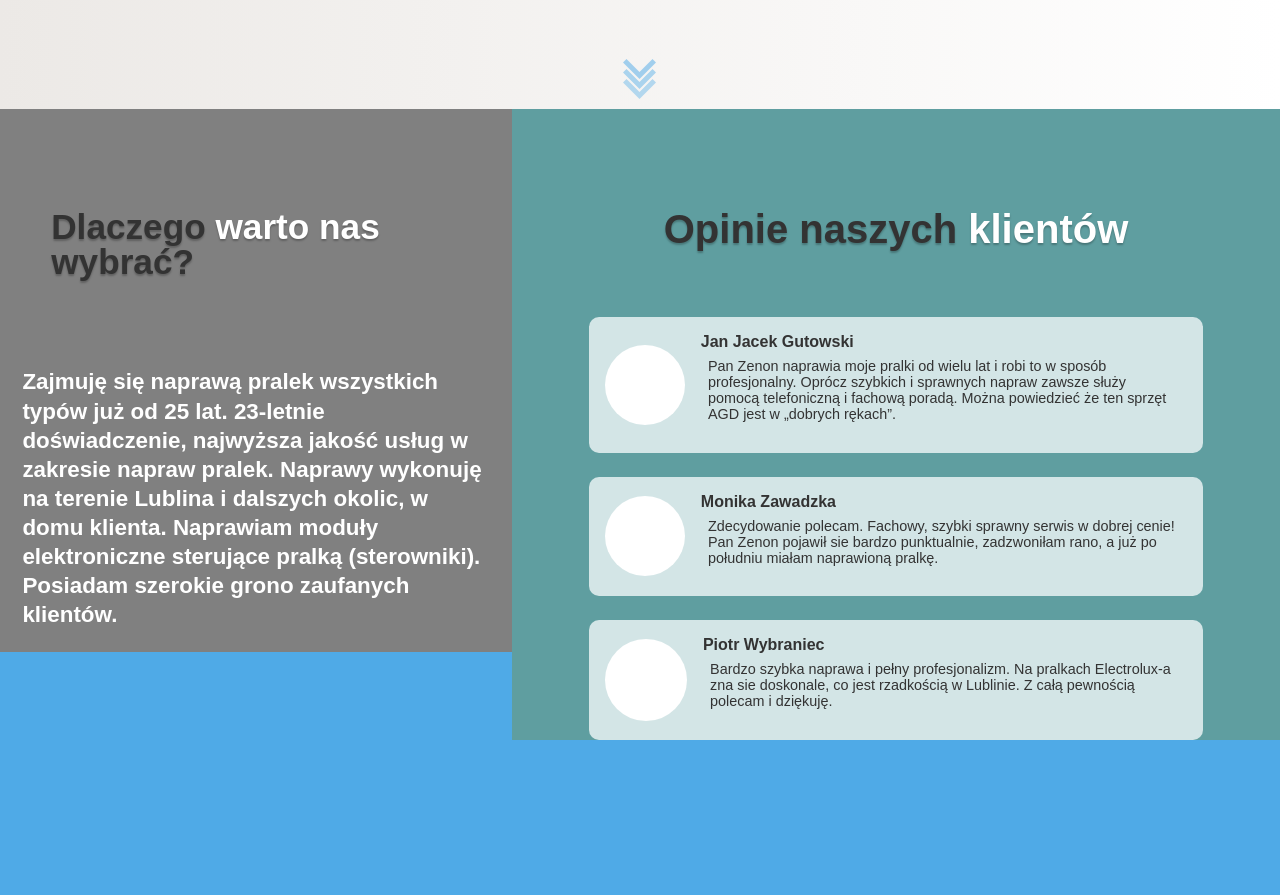
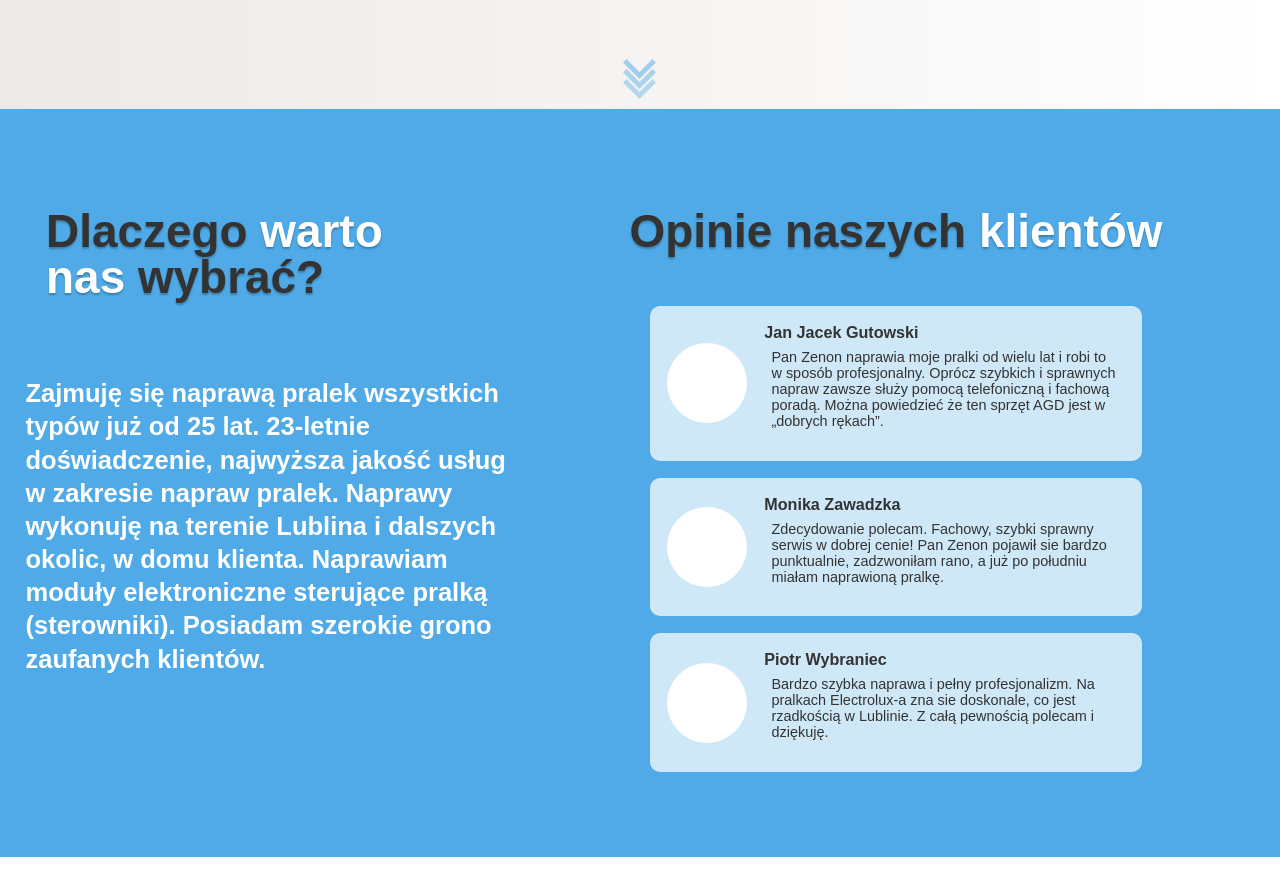
Before and after one commit to alfycode/naprawa-pralek-website, a React (Create React App) app: page / in a window 1280 px wide. Shown: the part 691-1586 px from the top of the page. After the commit the page ends 1548 px from the top, so only its background shows below. Built offline with nearby package versions, Linux system fonts and the light colour scheme.

Commit message:
ALFY-21 : fix: bugfix

```diff
--- a/src/components/Container.js
+++ b/src/components/Container.js
@@ -4,7 +4,7 @@ export const Container = styled.div`
   position: relative;
   top: 0;
   left: 0;
-  min-height: 100vh;
+  min-height: ${props => props.landing ? "100vh" : "fit-content"};
   height: fit-content;
   width: 100%;
   background: ${(props) =>
@@ -15,24 +15,6 @@ export const Container = styled.div`
   align-items: center;
   justify-content: center;
   font-size: 10px;
-  /* @media screen and (max-width: 1600px) {
-    font-size: 18px;
-  }
-  @media screen and (max-width: 1280px) {
-    font-size: 16px;
-  }
-  @media screen and (max-width: 960px) {
-    flex-direction: column;
-    align-items: center;
-    justify-content: ${(props) => (props.landing ? "center" : "center")};
-    font-size: 14px;
-  }
-  @media screen and (max-width: 768px) {
-    font-size: 12px;
-  }
-  @media screen and (max-width: 550px) {
-    font-size: 10px;
-  } */
 
   @media screen and (min-width: 550px) {
     font-size: 12px;
@@ -44,6 +26,15 @@ export const Container = styled.div`
     flex-direction: row;
     align-items: ${props => props.landing ? "center" : "flex-start"};
     justify-content: center;
-    font-size: 16px;
+    font-size: 15px;
+  }
+  @media screen and (min-width: 1280px) {
+    font-size: 17px;
+  }
+  @media screen and (min-width: 1600px) {
+    font-size: 19px;
+  }
+  @media screen and (min-width: 1920px) {
+    font-size: 21px;
   }
 `;
--- a/src/pages/AboutUs/AboutUsElements.js
+++ b/src/pages/AboutUs/AboutUsElements.js
@@ -1,15 +1,13 @@
 import styled from "styled-components";
-
+import BigLogo from "../../img/bigLogo.svg";
 export const AboutUsContentWrap = styled.div`
-  background-color: ${(props) => (props.second ? "cadetblue" : "gray")};
-  /* min-height: 100vh; */
   width: 90%;
   display: flex;
   flex-direction: column;
   justify-content: flex-start;
   align-items: center;
   gap: 3em;
-
+  margin-bottom: 5em;
   @media screen and (min-width: 768px) {
     width: 80%;
   }
@@ -18,23 +16,29 @@ export const AboutUsContentWrap = styled.div`
   }
 `;
 export const AboutUsTitle = styled.h2`
-  width: 80%;
-  font-size: 5em;
+  width: 90%;
+  font-size: 4.5em;
   font-weight: 800;
   text-align: center;
   line-height: 1em;
   color: #333;
   text-shadow: 0px 2px 2px rgba(0, 0, 0, 0.25);
-  padding-bottom: 0.5em;
-  /* background-color: red; */
-  @media screen and (min-width: 768px) {
-    font-size: 6em;
-  }
+  padding-top: 0.5em;
   @media screen and (min-width: 960px) {
     width: ${(props) => (props.right ? "fit-content" : "80%")};
     font-size: ${(props) => (props.right ? "2.5em" : "2.2em")};
     text-align: left;
     padding-top: 100px;
+  }
+  @media screen and (min-width: 1100px) {
+    font-size: 2.5em;
+  }
+  @media screen and (min-width: 1280px) {
+    font-size: 2.7em;
+    width: ${(props) => (props.right ? "fit-content" : "82%")};
+  }
+  @media screen and (min-width: 1600px) {
+    font-size: 3em;
   }
 `;
 export const TitleSpan = styled.span`
@@ -47,9 +51,10 @@ export const AboutUsText = styled.p`
   text-align: center;
   color: #fff;
   @media screen and (min-width: 960px) {
-    font-size: 1.4em;
+    font-size: 1.5em;
     text-align: left;
-    padding: 1em;
+    padding-left: 1em;
+    margin-top: 1em;
   }
 `;
 export const AboutUsOpinionsWrap = styled.div`
@@ -65,7 +70,7 @@ export const AboutUsOpinionsWrap = styled.div`
     width: 80%;
   }
   @media screen and (min-width: 960px) {
-    gap: 1.5em;
+    gap: 1em;
   }
 `;
 export const AboutUsOpinionContainer = styled.div`
@@ -80,7 +85,9 @@ export const AboutUsOpinionContainer = styled.div`
   justify-content: center;
   align-items: center;
   gap: 2em;
-
+  @media screen and (min-width: 550px) {
+    width: 80%;
+  }
   @media screen and (min-width: 960px) {
     gap: 1em;
     flex-direction: row;
@@ -105,7 +112,7 @@ export const ClientNameText = styled.h3`
   font-size: 1.8em;
   color: #333;
   @media screen and (min-width: 960px) {
-    font-size: 1em;
+    font-size: 0.95em;
   }
 `;
 export const ClientOpinionText = styled.p`
@@ -114,6 +121,6 @@ export const ClientOpinionText = styled.p`
   color: #333;
   padding: 0.5em 0.5em 1em 0.5em;
   @media screen and (min-width: 960px) {
-    font-size: .9em;
+    font-size: 0.85em;
   }
 `;
```
